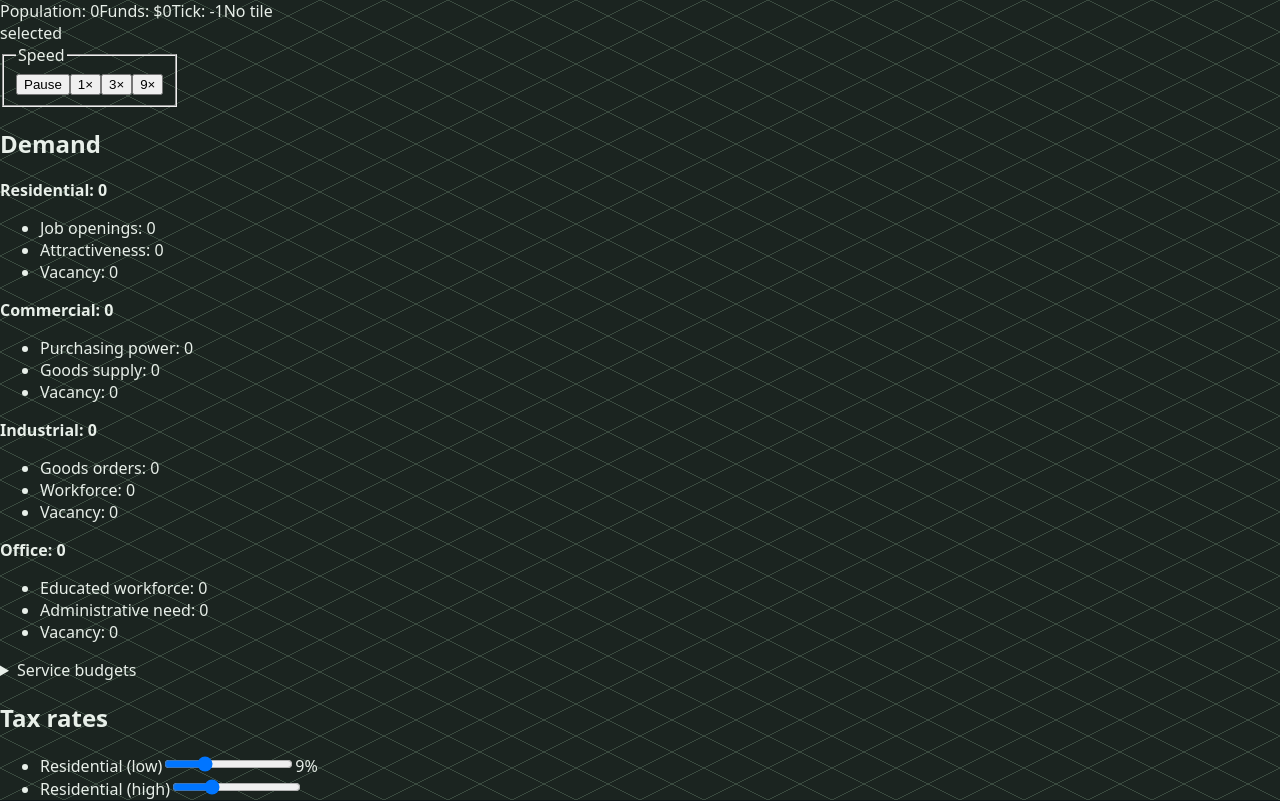
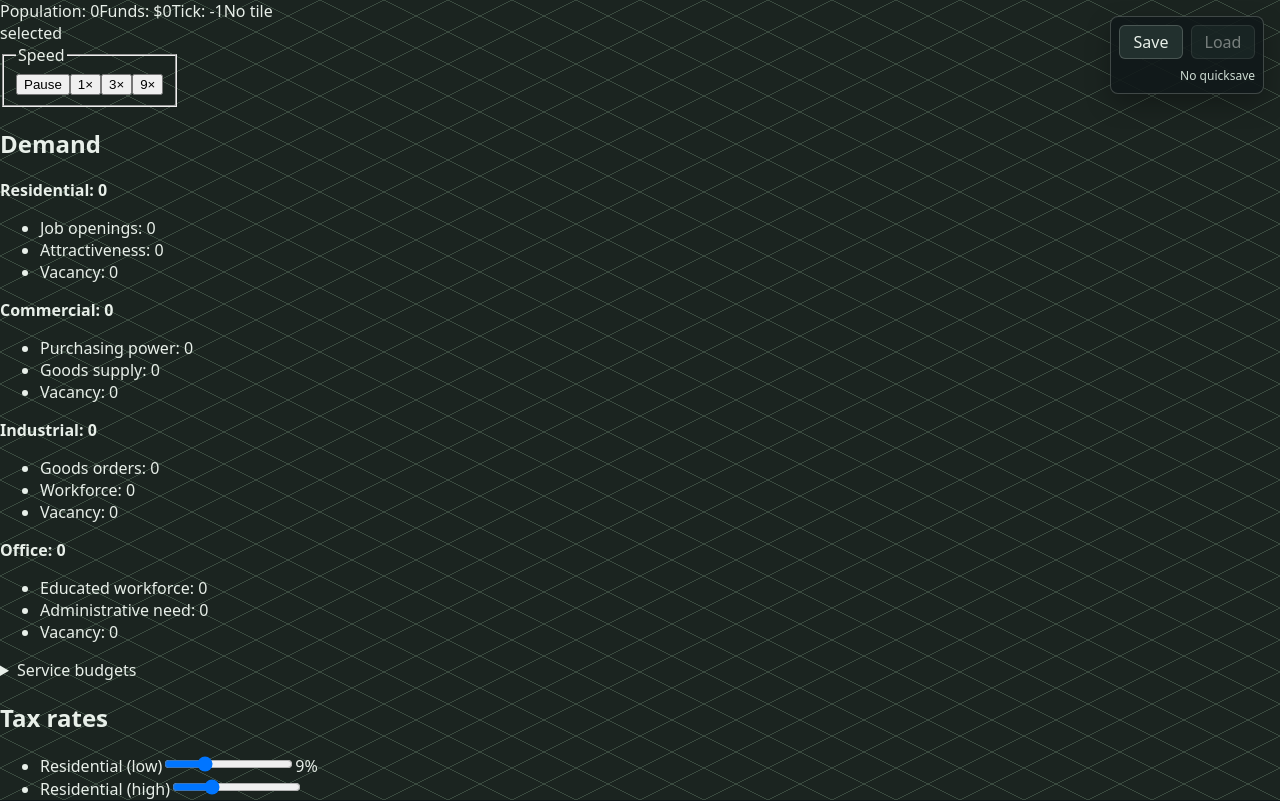
Before and after one commit to memfactorduke/civitect, a React (Vite) app in the folder packages/app/: page / in a window 1280 px wide. Shown: the top 801 px of the page. Built offline with nearby package versions, Linux system fonts and the light colour scheme.

Commit message:
Add visible save controls

```diff
--- a/packages/app/index.html
+++ b/packages/app/index.html
@@ -23,6 +23,47 @@
         color: #e8efe9;
         font-family: system-ui, sans-serif;
       }
+      #save-controls {
+        position: absolute;
+        top: 16px;
+        right: 16px;
+        z-index: 3;
+        display: grid;
+        grid-template-columns: auto auto;
+        gap: 8px;
+        align-items: center;
+        padding: 8px;
+        border: 1px solid rgba(232, 239, 233, 0.22);
+        border-radius: 8px;
+        background: rgba(17, 24, 26, 0.88);
+        box-shadow: 0 10px 24px rgba(0, 0, 0, 0.28);
+        color: #e8efe9;
+        font-family: system-ui, sans-serif;
+      }
+      #save-controls button {
+        min-width: 64px;
+        height: 34px;
+        padding: 0 12px;
+        border: 1px solid rgba(232, 239, 233, 0.2);
+        border-radius: 6px;
+        background: rgba(36, 50, 48, 0.95);
+        color: inherit;
+        font: inherit;
+      }
+      #save-controls button:disabled {
+        opacity: 0.48;
+      }
+      #save-controls button:focus-visible {
+        outline: 2px solid #8fd3ff;
+        outline-offset: 2px;
+      }
+      #save-controls output {
+        grid-column: 1 / -1;
+        min-height: 18px;
+        color: #cddbd2;
+        font-size: 12px;
+        text-align: right;
+      }
       /* Panels re-enable hit-testing; the world stays tappable between
          them — so panels must hug their content, never span the canvas
          (a full-width section silently ate the road tool's drags; the
@@ -36,6 +77,7 @@
   </head>
   <body>
     <div id="world"></div>
+    <div id="save-controls"></div>
     <div id="overlay"></div>
     <script type="module" src="/src/main.tsx"></script>
   </body>
--- a/packages/app/src/index.ts
+++ b/packages/app/src/index.ts
@@ -12,6 +12,7 @@ export { BOOT } from "./boot-config";
 export { type CommandQueue, createCommandQueue, type PostFn } from "./command-queue";
 export { pickTileAt } from "./picking";
 export { civToWorld, SIM_VERSION, worldToCiv } from "./save-codec";
+export { createSaveControls, type SaveControls } from "./save-controls";
 export {
   createSaveManager,
   type SaveManager,
--- a/packages/app/src/main.tsx
+++ b/packages/app/src/main.tsx
@@ -19,13 +19,15 @@ import { createRoot } from "react-dom/client";
 import { BOOT } from "./boot-config";
 import { createCommandQueue } from "./command-queue";
 import { pickTileAt } from "./picking";
+import { createSaveControls } from "./save-controls";
 import { createSaveManager } from "./save-manager";
 
 async function main(): Promise<void> {
   const host = document.getElementById("world");
   const overlayHost = document.getElementById("overlay");
-  if (host === null || overlayHost === null) {
-    throw new Error("app page is missing #world / #overlay");
+  const saveControlsHost = document.getElementById("save-controls");
+  if (host === null || overlayHost === null || saveControlsHost === null) {
+    throw new Error("app page is missing #world / #overlay / #save-controls");
   }
 
   const store = createUiStore();
@@ -48,6 +50,7 @@ async function main(): Promise<void> {
       worker.postMessage(bytes, { transfer: [bytes.buffer as ArrayBuffer] });
     },
   });
+  const saveControls = createSaveControls(saveControlsHost, saveManager);
 
   let lastAgents: Float32Array | null = null;
   worker.onmessage = (event: MessageEvent<unknown>) => {
@@ -101,11 +104,11 @@ async function main(): Promise<void> {
   window.addEventListener("keydown", (event: KeyboardEvent) => {
     if ((event.metaKey || event.ctrlKey) && event.key === "s") {
       event.preventDefault();
-      void saveManager.saveQuick();
+      void saveControls.saveQuick();
     }
     if ((event.metaKey || event.ctrlKey) && event.key === "o") {
       event.preventDefault();
-      void saveManager.loadQuick();
+      void saveControls.loadQuick();
     }
   });
 
@@ -258,8 +261,8 @@ async function main(): Promise<void> {
   (globalThis as Record<string, unknown>).__civitect = {
     displayState: () => renderer.state(),
     commandCount: () => queue.count(),
-    saveQuick: () => saveManager.saveQuick().then((bytes) => bytes.length),
-    loadQuick: () => saveManager.loadQuick(),
+    saveQuick: () => saveControls.saveQuick().then((bytes) => bytes.length),
+    loadQuick: () => saveControls.loadQuick(),
     hasQuicksave: () => saveManager.hasQuicksave(),
     // Tool UIs land per-phase; until then e2e drives intents directly.
     dispatchIntent: (intent: CommandIntent) => {
--- /dev/null
+++ b/packages/app/src/save-controls.ts
@@ -0,0 +1,99 @@
+import type { LoadResponse } from "@civitect/protocol";
+import type { SaveManager } from "./save-manager";
+
+export interface SaveControls {
+  saveQuick(): Promise<Uint8Array>;
+  loadQuick(): Promise<LoadResponse>;
+  destroy(): void;
+}
+
+function setBusy(buttons: readonly HTMLButtonElement[], busy: boolean): void {
+  for (const button of buttons) {
+    button.disabled = busy;
+  }
+}
+
+export function createSaveControls(host: HTMLElement, manager: SaveManager): SaveControls {
+  host.replaceChildren();
+  host.setAttribute("role", "group");
+  host.setAttribute("aria-label", "Save controls");
+
+  const saveButton = document.createElement("button");
+  saveButton.type = "button";
+  saveButton.textContent = "Save";
+  saveButton.dataset.action = "save";
+  saveButton.title = "Quicksave this city";
+
+  const loadButton = document.createElement("button");
+  loadButton.type = "button";
+  loadButton.textContent = "Load";
+  loadButton.dataset.action = "load";
+  loadButton.title = "Load the latest quicksave";
+
+  const status = document.createElement("output");
+  status.dataset.testid = "save-controls-status";
+  status.setAttribute("aria-live", "polite");
+
+  const refreshAvailability = (): void => {
+    loadButton.disabled = !manager.hasQuicksave();
+    status.textContent = manager.hasQuicksave() ? "Quicksave ready" : "No quicksave";
+  };
+
+  const saveQuick = async (): Promise<Uint8Array> => {
+    setBusy([saveButton, loadButton], true);
+    status.textContent = "Saving...";
+    try {
+      const bytes = await manager.saveQuick();
+      status.textContent = "Saved";
+      loadButton.disabled = false;
+      return bytes;
+    } catch (error) {
+      status.textContent = error instanceof Error ? error.message : "Save failed";
+      loadButton.disabled = !manager.hasQuicksave();
+      throw error;
+    } finally {
+      saveButton.disabled = false;
+    }
+  };
+
+  const loadQuick = async (): Promise<LoadResponse> => {
+    if (!manager.hasQuicksave()) {
+      const verdict = { ok: false, tick: 0, detail: "no quicksave exists" };
+      status.textContent = verdict.detail;
+      loadButton.disabled = true;
+      return verdict;
+    }
+    setBusy([saveButton, loadButton], true);
+    status.textContent = "Loading...";
+    try {
+      const verdict = await manager.loadQuick();
+      status.textContent = verdict.ok ? `Loaded tick ${verdict.tick}` : verdict.detail;
+      return verdict;
+    } finally {
+      saveButton.disabled = false;
+      loadButton.disabled = !manager.hasQuicksave();
+    }
+  };
+
+  const onSave = (): void => {
+    void saveQuick();
+  };
+  const onLoad = (): void => {
+    void loadQuick();
+  };
+  saveButton.addEventListener("click", onSave);
+  loadButton.addEventListener("click", onLoad);
+
+  host.append(saveButton, loadButton, status);
+  refreshAvailability();
+
+  return {
+    saveQuick,
+    loadQuick,
+    destroy(): void {
+      saveButton.removeEventListener("click", onSave);
+      loadButton.removeEventListener("click", onLoad);
+      host.replaceChildren();
+    },
+  };
+}
```
Also changed, not shown: 1 other file (tests, documents, lock files or other folders).
